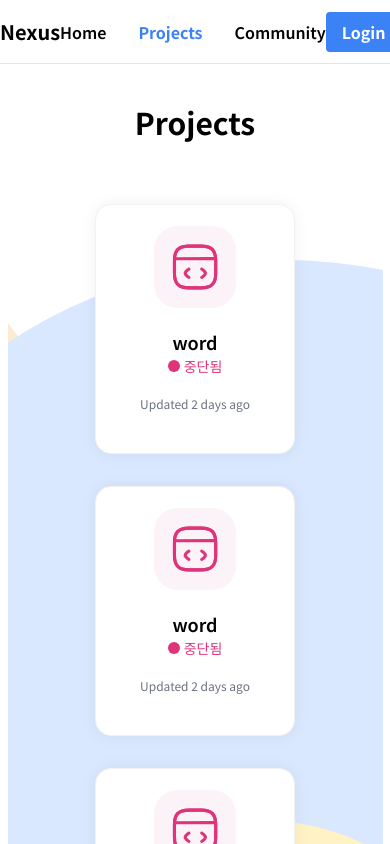
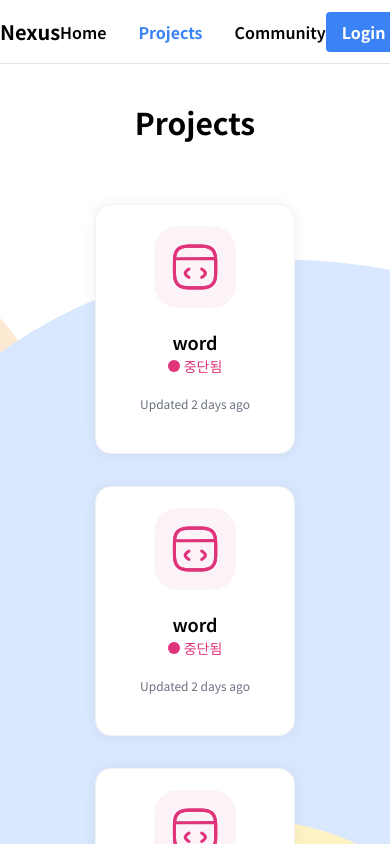
Before and after one commit to wwwcomcomcomcom/nexus-fe, a React (Vite) app: page /projects in a window 390 px wide. Shown: the top 844 px of the page. Built offline with nearby package versions, Linux system fonts and the light colour scheme.

Commit message:
responsive content width

```diff
--- a/src/component/ProjectList.tsx
+++ b/src/component/ProjectList.tsx
@@ -54,7 +54,7 @@ export default function ProjectList({
       className="flex flex-1 overflow-x-hidden place-content-center"
       ref={scrollRef}
     >
-      <div className="container grid w-full relative">
+      <div className="grid w-full relative">
         <div className="w-full h-full absolute overflow-hidden">
           <motion.div
             className="w-[800px] h-[800px] bg-[#feead2] rounded-full absolute right-3/4"
@@ -69,7 +69,6 @@ export default function ProjectList({
             style={{ translateY: translateY3 }}
           ></motion.div>
         </div>
-        {/* <div className="w-[200px] h-[200px] bg-[#FFF7E3] rounded-full absolute top-[75rem] -translate-x-[3rem] z-0"></div> */}
         <div className="grid px-4 py-6 md:gap-8 md:px-6 justify-center w-full">
           <div className="grid grid-cols-1 md:grid-cols-2 lg:grid-cols-3 gap-8 justify-center">
             {projects.map((project) => (
```
